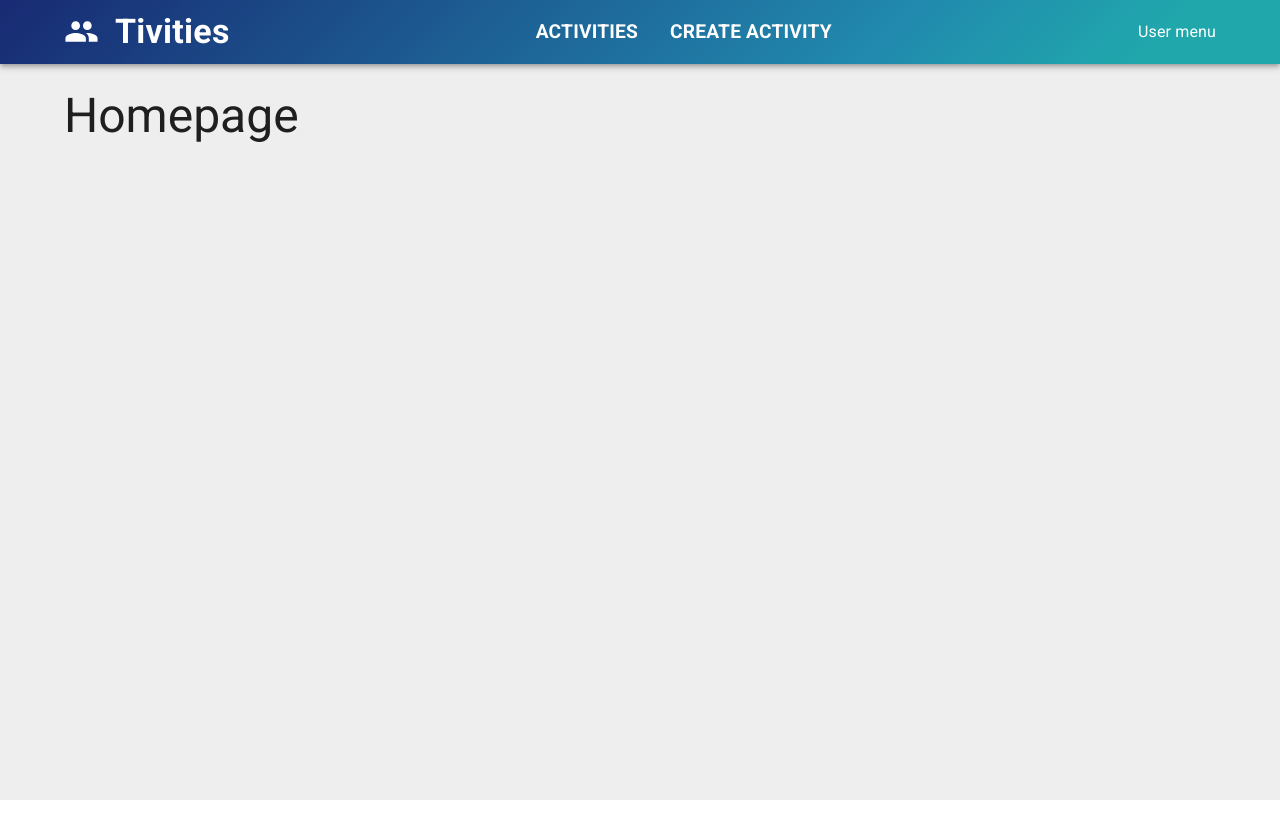
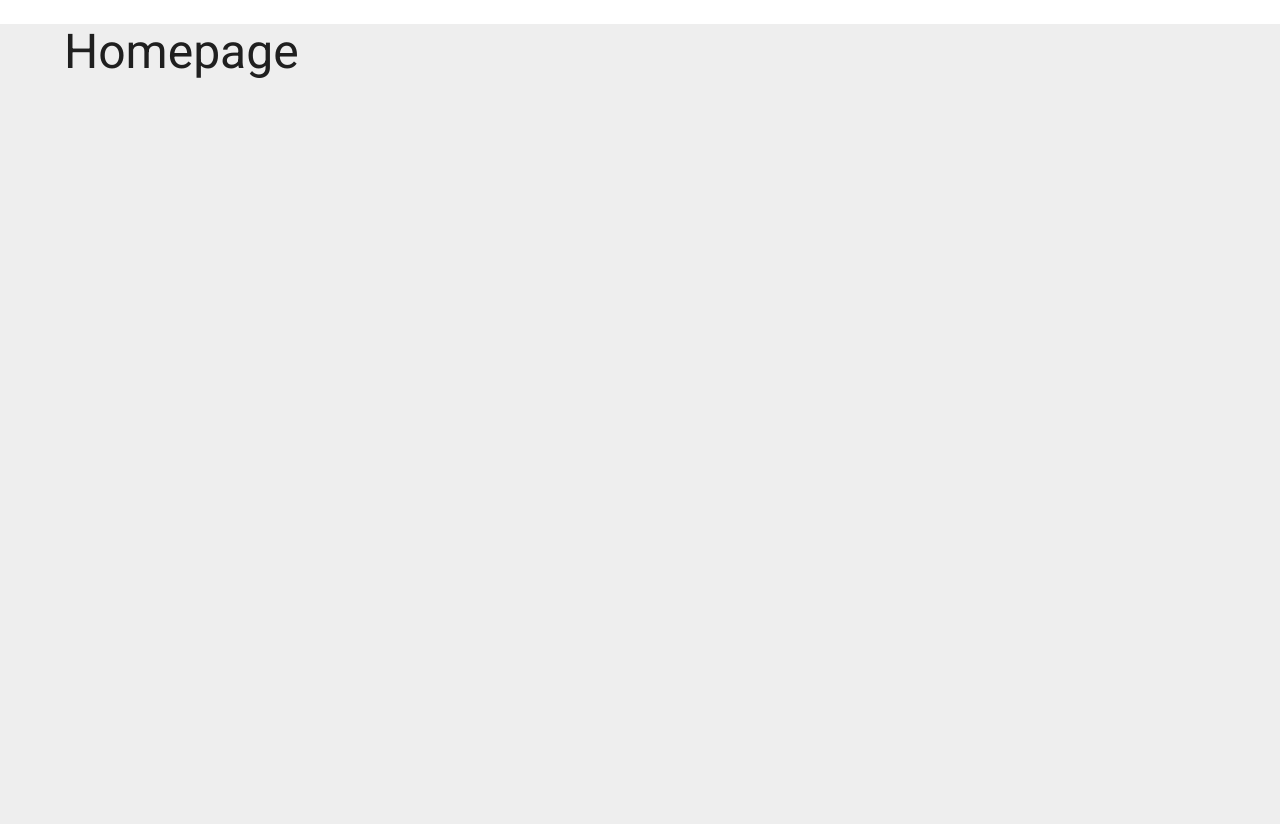
Before and after one commit to v-azevedo/Tivities, a React (Vite) app in the folder client/: page / in a window 1280 px wide. Before the commit the page ends 800 px from the top, so only its background shows below. Built offline with nearby package versions, Linux system fonts and the light colour scheme.

Commit message:
fix: homepage rendering with the navbar

```diff
--- a/client/src/app/layout/App.tsx
+++ b/client/src/app/layout/App.tsx
@@ -1,16 +1,25 @@
 import { Box, Container, CssBaseline } from "@mui/material";
-import { Outlet } from "react-router";
+import { Outlet, useLocation } from "react-router";
 import NavBar from "./NavBar";
 import "./styles.css";
+import HomePage from "../../features/home/HomePage";
 
 function App() {
+  const location = useLocation();
+
   return (
     <Box sx={{ bgcolor: "#eeeeee", minHeight: "100vh" }}>
       <CssBaseline />
-      <NavBar />
-      <Container maxWidth="xl" sx={{ mt: 3 }}>
-        <Outlet />
-      </Container>
+      {location.pathname === "/" ? (
+        <HomePage />
+      ) : (
+        <>
+          <NavBar />
+          <Container maxWidth="xl" sx={{ mt: 3 }}>
+            <Outlet />
+          </Container>
+        </>
+      )}
     </Box>
   );
 }
```
